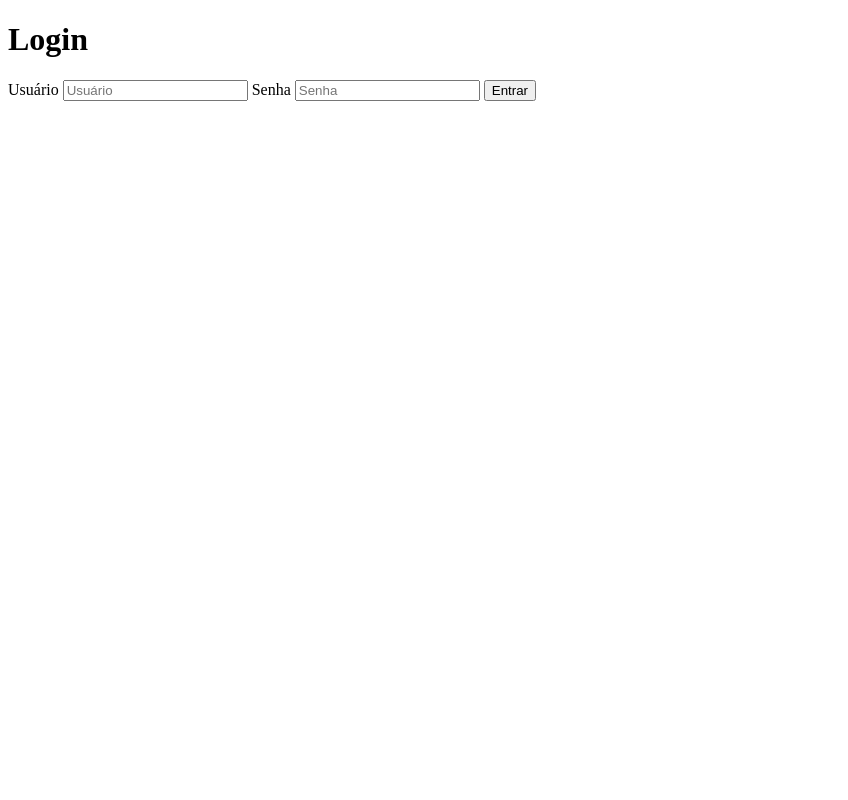
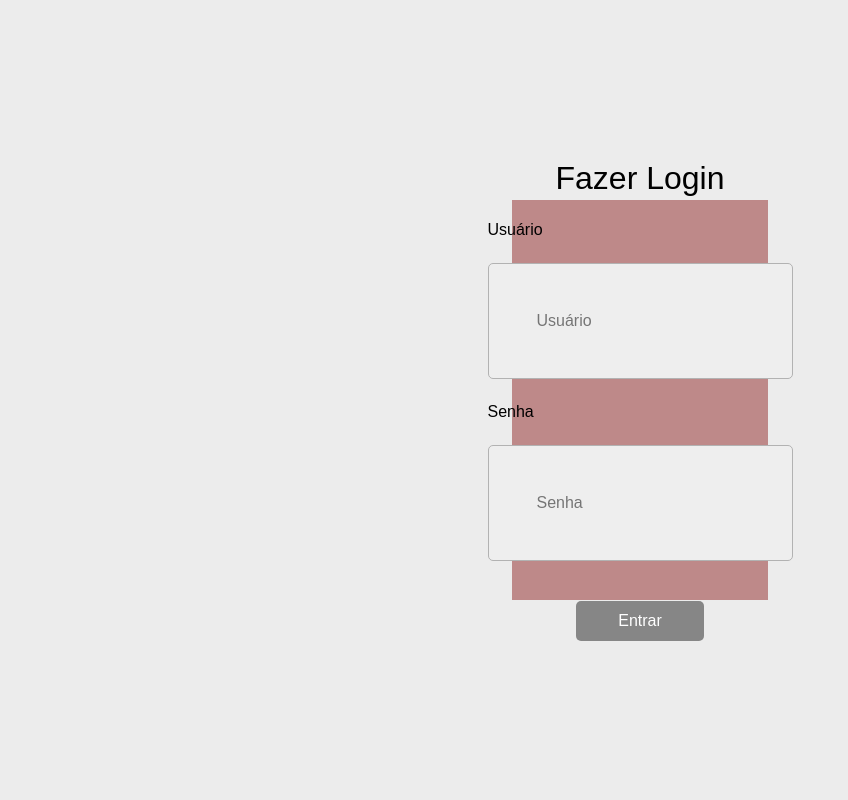
Before and after one commit to Bewwwy/TCC, a PHP site: page /pages/login.php in a window 1280 px wide. Shown: the whole page, without its empty margins (0-848 px from the left). Run offline with PHP 8.4, Linux system fonts and the light colour scheme.

Commit message:
att (tenho q arrumar mais algumas coisas)

```diff
--- /dev/null
+++ b/site/css/login.css
@@ -0,0 +1,80 @@
+* {
+    margin: 0;
+    padding: 0;
+    border: 0;
+    outline: 0;
+    font-weight: inherit;
+    font-size: inherit;
+    font-family: inherit;
+    box-sizing: border-box;
+    list-style: none;
+    text-decoration: none;
+    border: none;
+    text-align: center;
+}
+
+body {
+    display: flex;
+    justify-content: center;
+    align-items: center;
+    min-height: 100vh;
+    background-color: var(--l_grey);
+}
+
+:root {
+    --l_grey: rgb(236, 236, 236);
+}
+
+.page {
+    background-color: rgb(190, 137, 137);
+    width: 20vw;
+    height: 50vh;
+    display: flex;
+    flex-direction: column;
+    align-items: center;
+    align-content: center;
+    justify-content: center;
+    font-family: sans-serif;
+}
+
+h1 {
+    font-size: xx-large;
+}
+
+.forms {
+    display: flex;
+    flex-direction: column;
+}
+
+.forms label {
+    align-self: flex-start;
+    margin: 3vh 0 3vh;
+}
+
+.forms input {
+    padding: 3rem;
+    text-align: left;
+    background-color: rgb(238, 238, 238);
+    border-radius: 5px;
+    border: 1.5px solid #b2b2b2;
+}
+
+
+#btnadm {
+    margin-top: 5vh;
+    text-align: center;
+    align-self: center;
+    width: 10vw;
+    height: 5vh;
+    background-color: rgb(134, 134, 134);
+    color: rgb(255, 255, 255);
+    border-radius: 5px;
+    cursor: pointer;
+    transition-duration: 0.3s;
+}
+
+#btnadm:hover{
+    background-color: rgb(170, 170, 170);
+    color: rgb(0,0,0);
+    transition: 0.3s ease;
+}
--- a/site/index.html
+++ b/site/index.html
@@ -18,7 +18,7 @@
             <li><a href="pages/animais.html">Animais</a></li>
             <li><a href="pages/direitos_deveres.html">Direitos e deveres</a></li>
             <li><a href="pages/doacao.html">Doações</a></li>
-            <li><a href="pages/form.html">Contato</a></li>
+            <li><a href="pages/form.php">Contato</a></li>
         </ul>
     </nav>
 
--- a/site/pages/login.php
+++ b/site/pages/login.php
@@ -10,17 +10,20 @@ require_once '../banco/create_default.php';
 <head>
     <meta charset="UTF-8">
     <meta name="viewport" content="width=device-width, initial-scale=1.0">
+    <link rel="stylesheet" href="../css/login.css">
     <title>Login</title>
 </head>
 <body>
-    <h1>Login</h1>
-    <form action="../banco/loginhandler.php" method="post">
-        <label for="user">Usuário</label>
-        <input type="text" name="user" placeholder="Usuário">
-        <label for="senha">Senha</label>
-        <input type="password" name="senha" placeholder="Senha">
-        <button>Entrar</button>
-    </form>
+    <div class="page">
+        <h1>Fazer Login</h1>
+        <form class="forms" action="../banco/loginhandler.php" method="post">
+            <label for="user">Usuário</label>
+            <input type="text" name="user" placeholder="Usuário">
+            <label for="senha">Senha</label>
+            <input type="password" name="senha" placeholder="Senha">
+            <button id="btnadm">Entrar</button>
+        </form>
+    </div>
 
     <?php
     check_erros_login();
```
